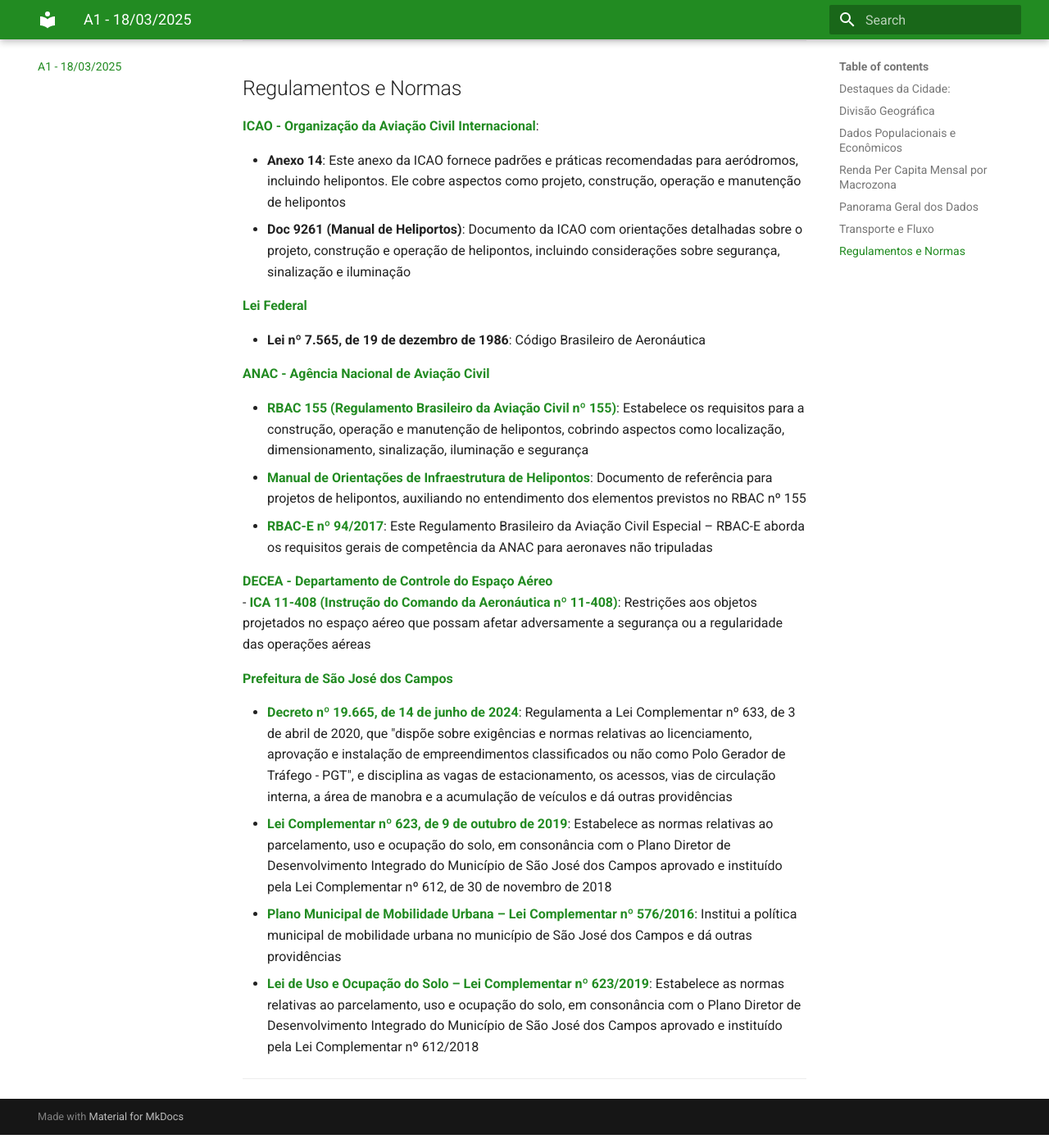
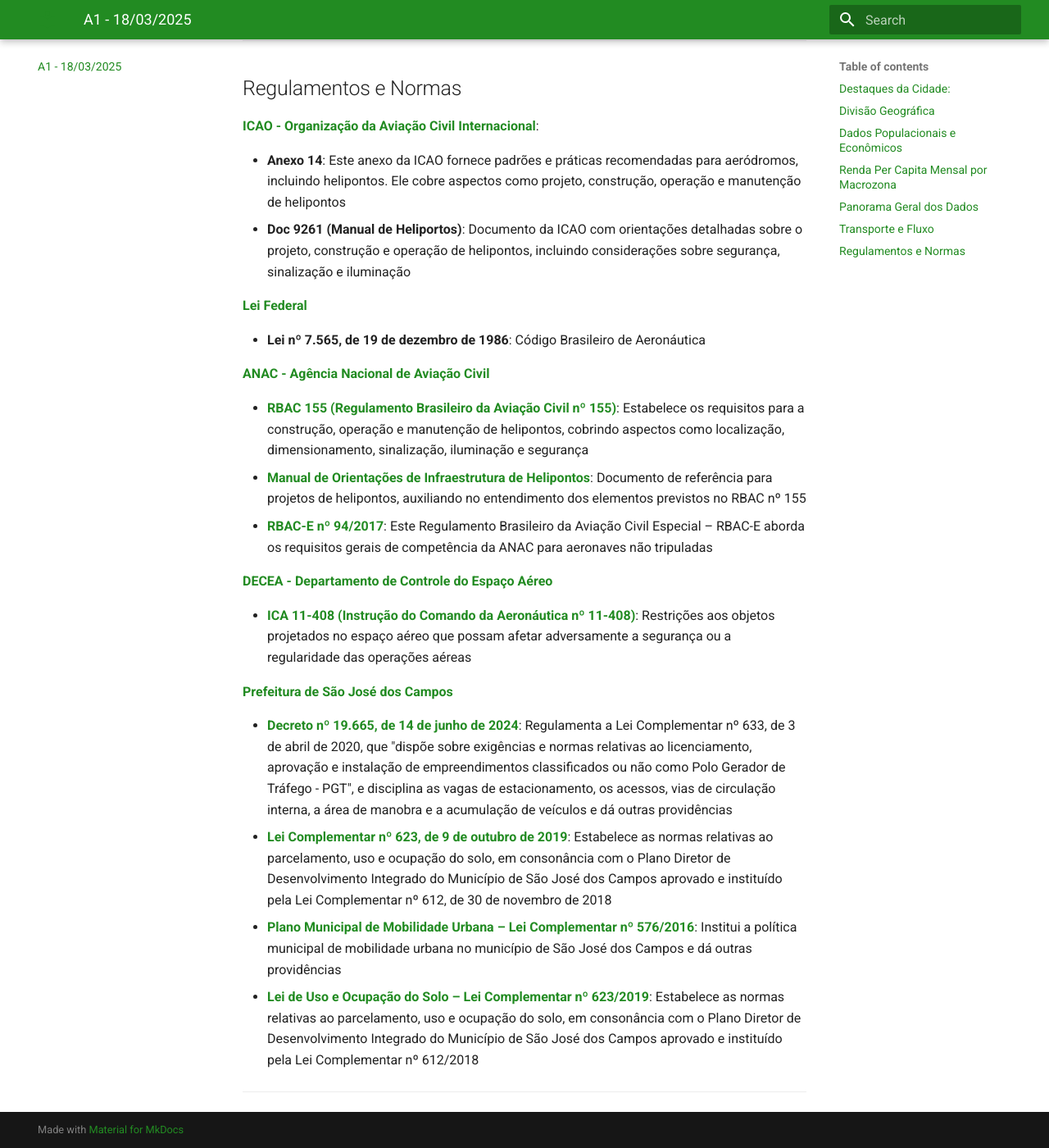
Before and after one commit to Lirucas/ProjetoTesteMkDocs, an MkDocs documentation site: the page built from docs/atv1.md, in a window 1280 px wide and 1400 px high, scrolled down 6008 px. Shown: the whole window at 82% size. Built offline with MkDocs 1.6.1 and Material for MkDocs 9.7.7, drawn with Linux system fonts in a browser that asks for light colours.

Commit message:
Adicionando alterações no conteúdo, links, e fontes

```diff
--- a/docs/assets/custom.css
+++ b/docs/assets/custom.css
@@ -4,7 +4,15 @@
     --md-typeset-a-color: #228B22 !important; /* Verde para os links com !important */
 }
 
+/* Altera a cor dos links normais para o verde */
+a {
+    color: #228B22 !important; /* Verde para os links */
+}
 
+/* Altera a cor dos links ao passar o mouse sobre eles */
+a:hover {
+    color: #006400 !important; /* Verde escuro (DarkGreen) no hover */
+}
 
 /* Garante que os botões fiquem visíveis */
 .md-button {
--- a/docs/atv1.md
+++ b/docs/atv1.md
@@ -137,6 +137,7 @@
 - **[RBAC-E nº 94/2017](https://www.anac.gov.br/assuntos/legislacao/legislacao-1/rbha-e-rbac/rbac/rbac-e-94)**: Este Regulamento Brasileiro da Aviação Civil Especial – RBAC-E aborda os requisitos gerais de competência da ANAC para aeronaves não tripuladas
 
 **[DECEA - Departamento de Controle do Espaço Aéreo](https://www.decea.mil.br)**
+
 - **[ICA 11-408 (Instrução do Comando da Aeronáutica nº 11-408)](https://sysaga.decea.mil.br/download/32.)**: Restrições aos objetos projetados no espaço aéreo que possam afetar adversamente a segurança ou a regularidade das operações aéreas
 
 **[Prefeitura de São José dos Campos](https://www.sjc.sp.gov.br)**
```
Also changed, not shown: docs/assets/figura8.jpg (deleted).
